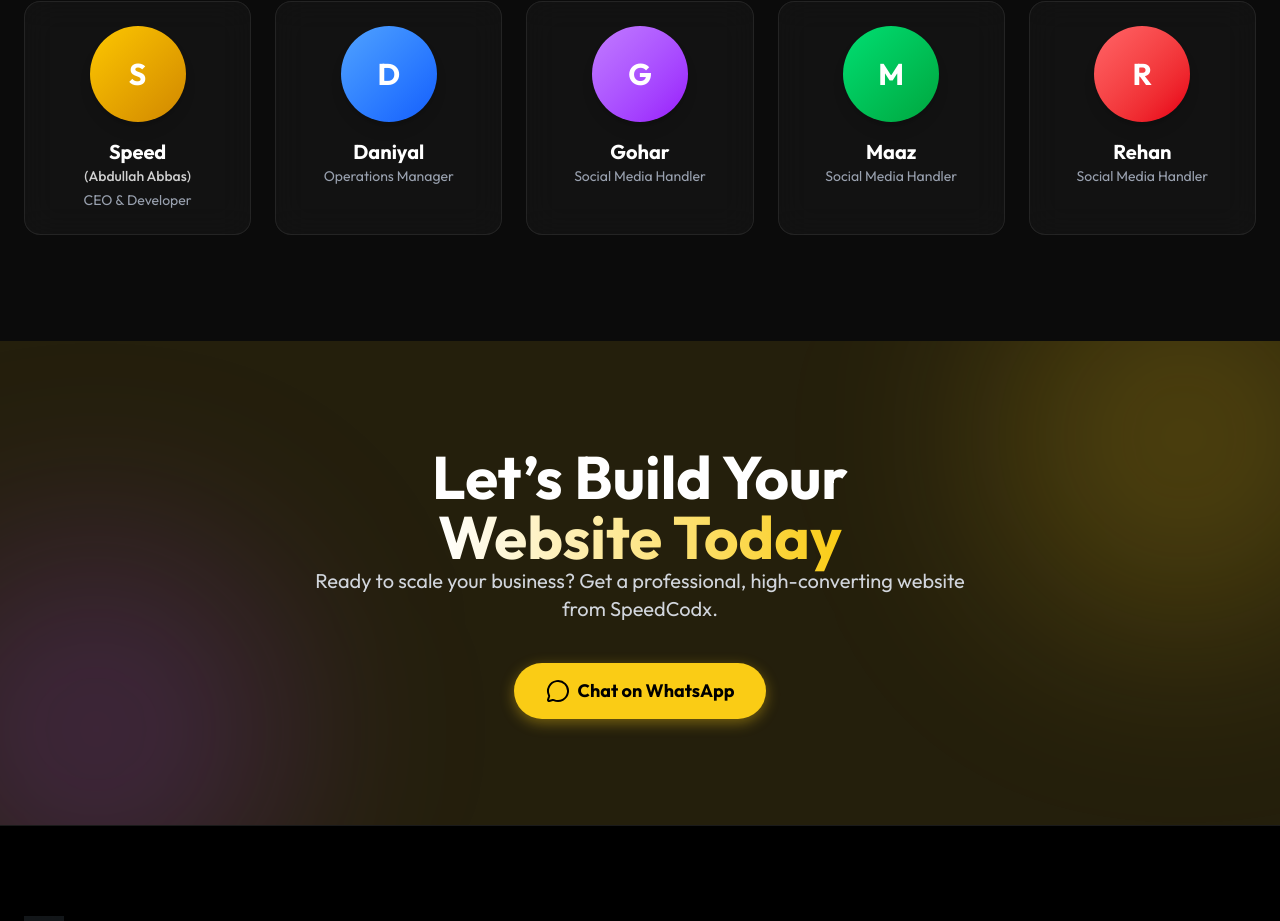
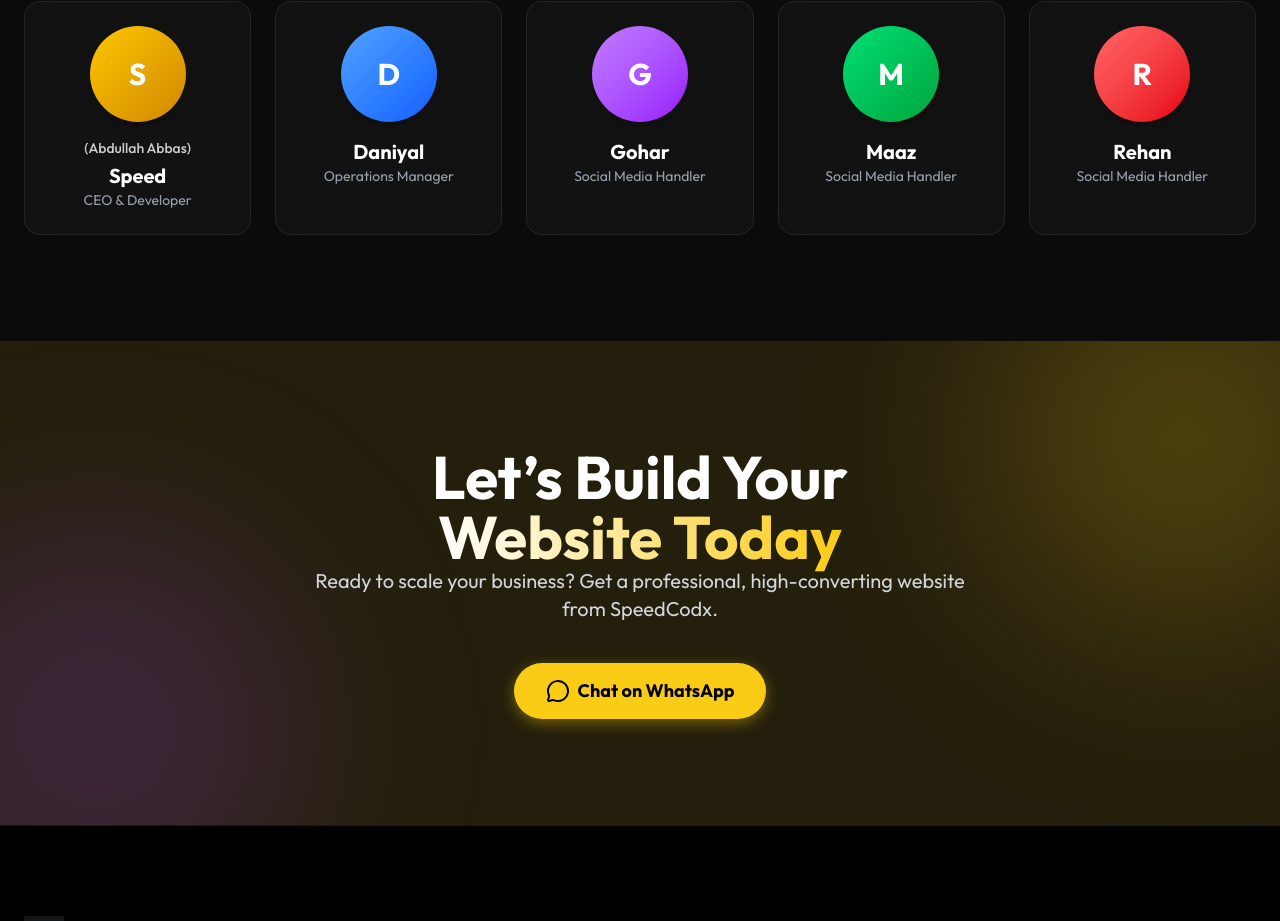
Before and after one commit to qursorspeed/SpeedCodx, a Next.js app: page / in a window 1280 px wide. Shown: the part 4055-4976 px from the top of the page. Built offline with nearby package versions, Linux system fonts and the light colour scheme.

Commit message:
Move real name above alias

```diff
--- a/components/Team.js
+++ b/components/Team.js
@@ -29,8 +29,8 @@
                             <div className={`w-24 h-24 mx-auto mb-4 rounded-full bg-gradient-to-br ${member.color} flex items-center justify-center text-3xl font-bold text-white shadow-lg group-hover:scale-110 transition-transform`}>
                                 {member.name[0]}
                             </div>
+                            {member.realName && <p className="text-sm font-medium text-white/80 mb-1">{member.realName}</p>}
                             <h3 className="text-xl font-bold mb-1">{member.name}</h3>
-                            {member.realName && <p className="text-sm font-medium text-white/80 mb-1">{member.realName}</p>}
                             <p className="text-sm text-gray-400">{member.role}</p>
                         </motion.div>
                     ))}
```
